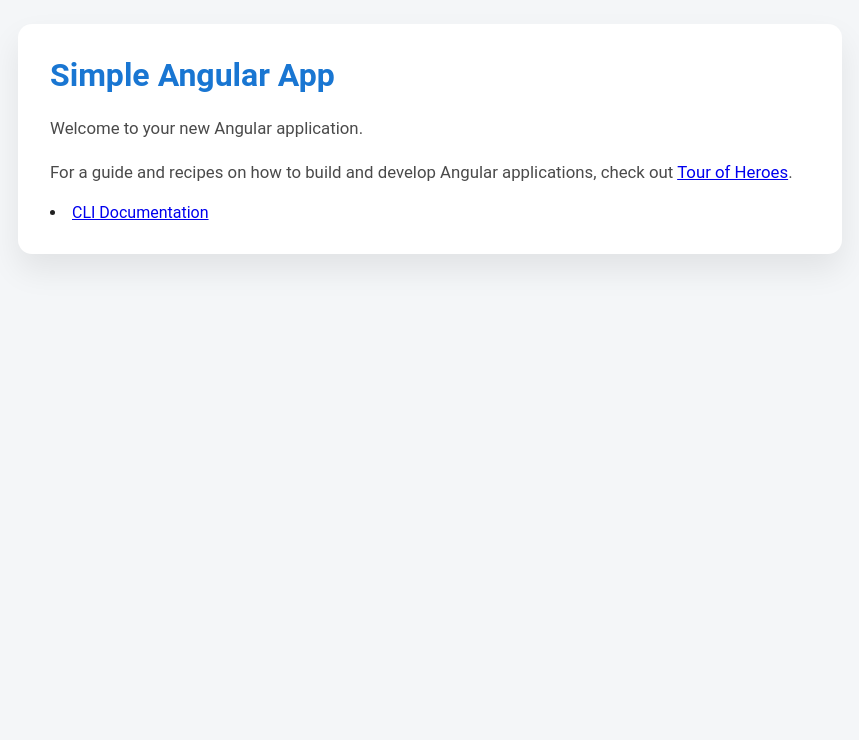
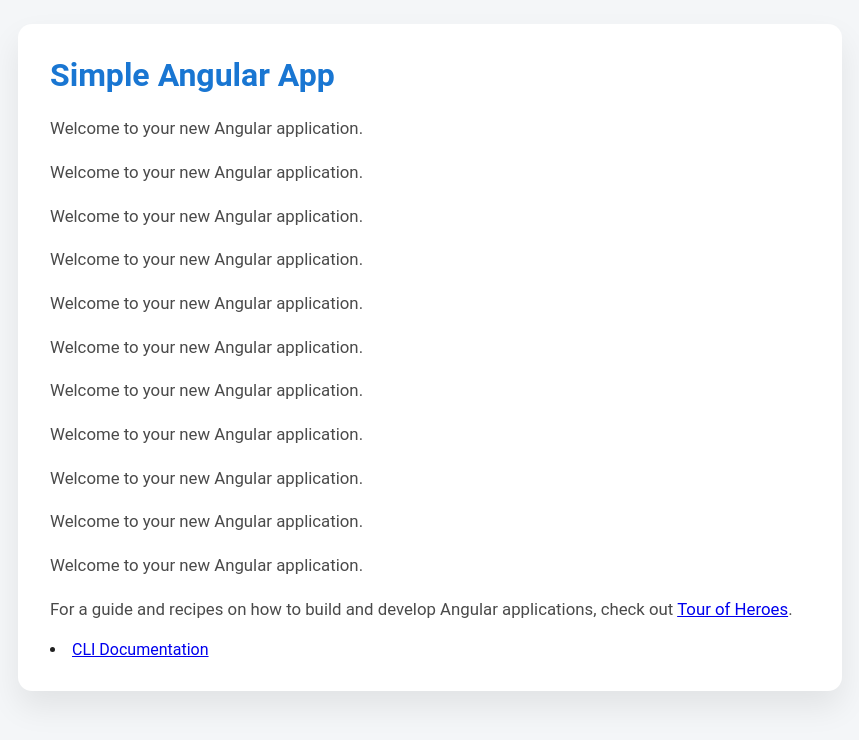
Before and after one commit to murugesantechver/test-live, an Angular app: page / in a window 1280 px wide. Shown: the top 740 px of the page, without its empty margins (210-1069 px from the left). Built offline with nearby package versions, Linux system fonts and the light colour scheme.

Commit message:
feat: add additional welcome messages to app component

```diff
--- a/src/app/app.component.html
+++ b/src/app/app.component.html
@@ -1,5 +1,15 @@
 <div class="app-shell">
   <h1>{{ title }}</h1>
+  <p>Welcome to your new Angular application.</p>
+  <p>Welcome to your new Angular application.</p>
+  <p>Welcome to your new Angular application.</p>
+  <p>Welcome to your new Angular application.</p>
+  <p>Welcome to your new Angular application.</p>
+  <p>Welcome to your new Angular application.</p>
+  <p>Welcome to your new Angular application.</p>
+  <p>Welcome to your new Angular application.</p>
+  <p>Welcome to your new Angular application.</p>
+  <p>Welcome to your new Angular application.</p>
   <p>Welcome to your new Angular application.</p>
 
   <div>
```
